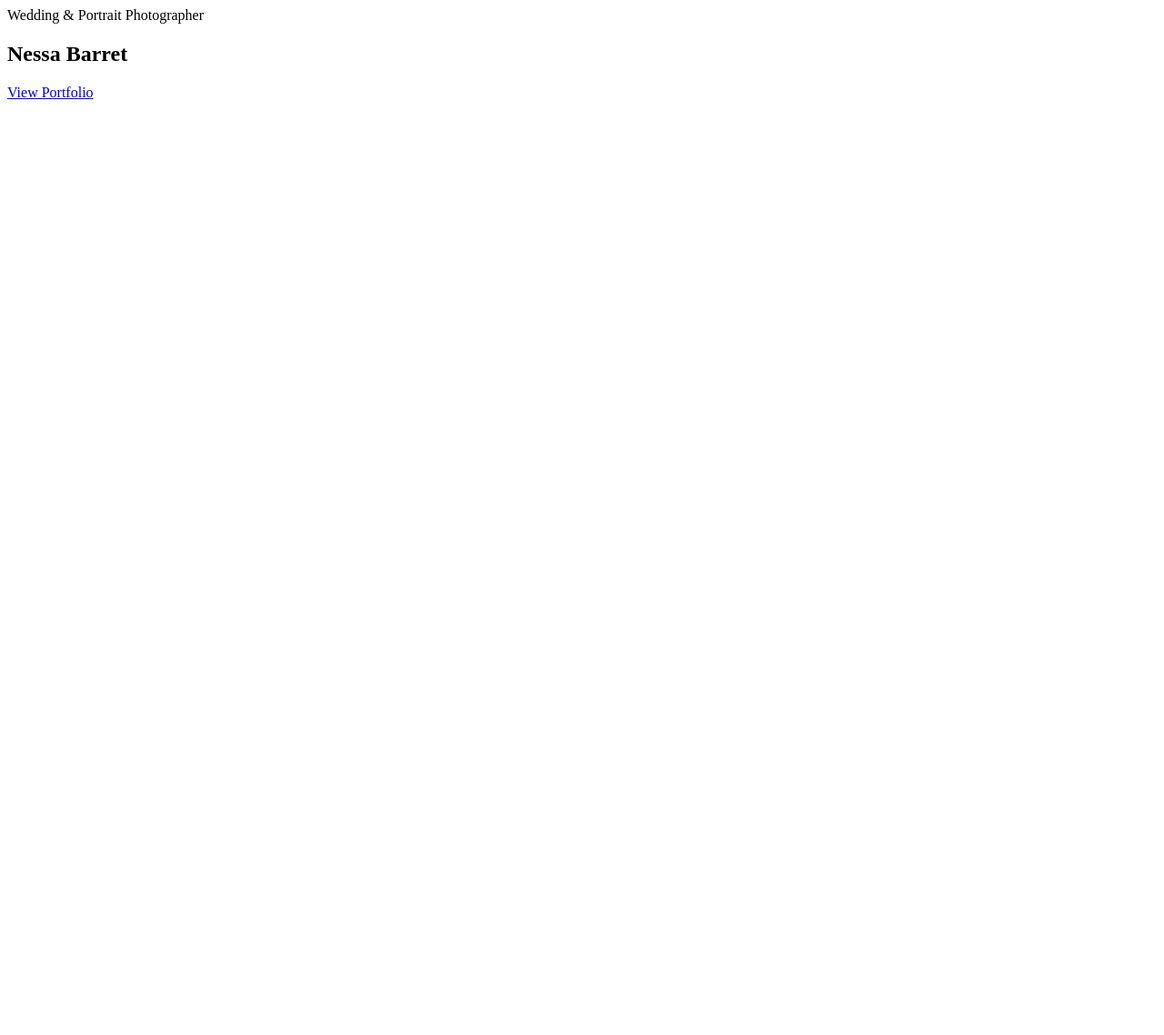
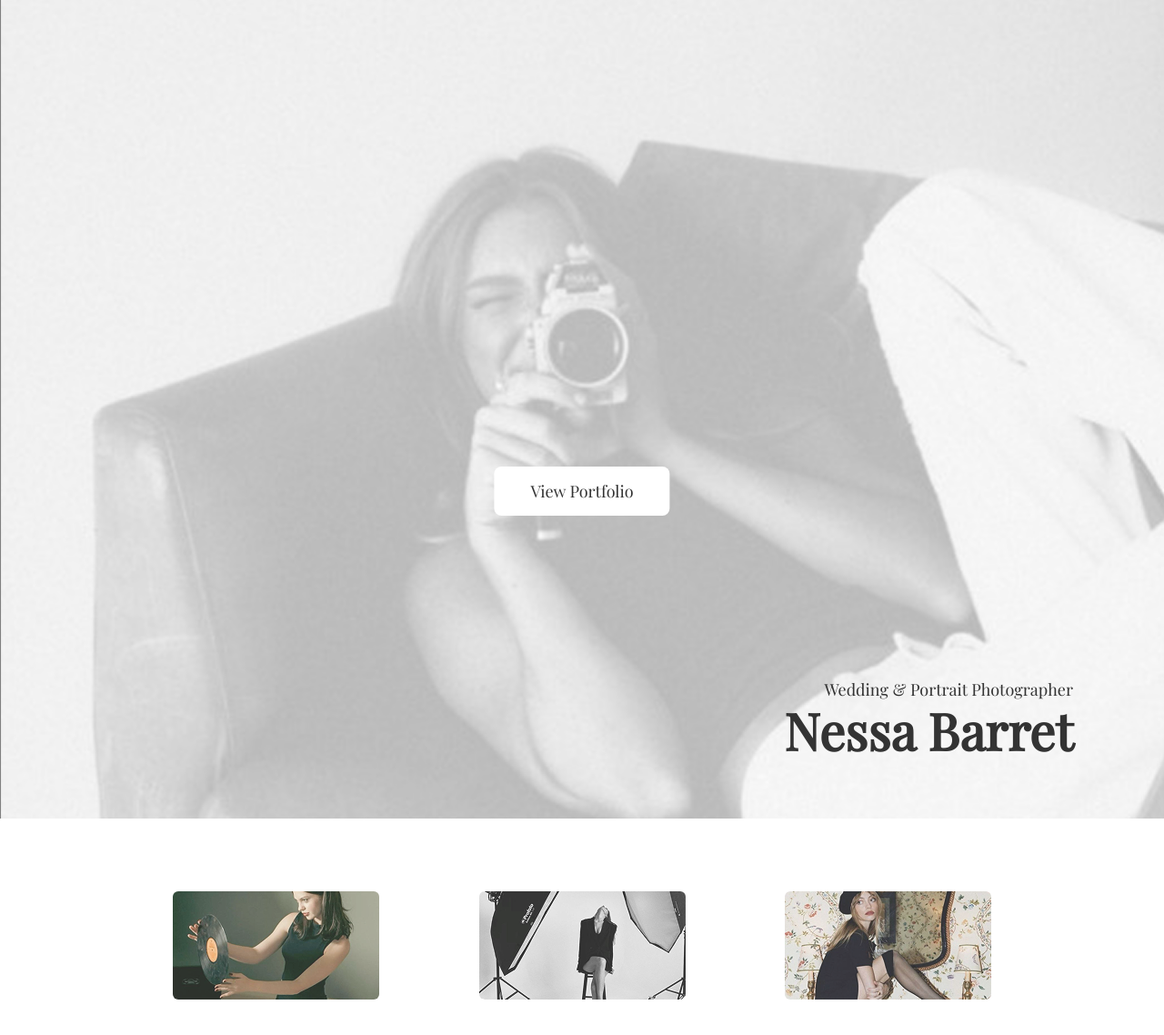
Before and after one commit to DaryaIvanenko/PhotoPortfolio, a website: page index.html in a window 1280 px wide. Shown: the whole page at 91% size. Before the commit the page ends 800 px from the top, so only its background shows below. Drawn offline with nearby package versions, Linux system fonts and the light colour scheme.

Commit message:
add hp styles 2

```diff
--- a/css/style.css
+++ b/css/style.css
@@ -1,8 +1,11 @@
-
 * {
   box-sizing: border-box;
   margin: 0;
   padding: 0;
+}
+
+html {
+  scroll-behavior: smooth;
 }
 
 body {
@@ -11,90 +14,86 @@ body {
   color: #333333;
 }
 
-
-
+/* ===== HERO ===== */
 
 .hero {
+  position: relative;
   height: 900px;
-  background: url("ph.jpg") center/cover no-repeat;
-  display: flex;
-  flex-direction: column;
-  justify-content: center;
-  align-items: center;
-  text-align: center;
-  position: relative;
+  background: url("../images/ph1.png") center/cover no-repeat;
 }
 
-.hero-overlay {
+/* затемнение */
+.hero::after {
+  content: "";
   position: absolute;
   inset: 0;
-  background: rgba(255, 255, 255, 0.4);
+  background: rgba(255,255,255,0.5);
 }
 
-.hero-content {
-  position: relative;
+/* Заголовок */
+.hero-title {
+  position: absolute;
+  right: 100px;
+  bottom: 60px;
+  font-size: 56px;
   z-index: 2;
 }
 
+/* Подзаголовок */
 .hero-subtitle {
+  position: absolute;
+  right: 100px;
+  bottom: 130px;
   font-size: 18px;
-  line-height: 24px;
-  margin-bottom: 10px;
+  z-index: 2;
 }
 
-.hero-title {
-  font-size: 56px;
-  line-height: 75px;
-  margin-bottom: 30px;
-}
-
+/* Кнопка */
 .hero-btn {
-  display: inline-block;
+  position: absolute;
+  top: 60%;
+  left: 50%;
+  transform: translate(-50%, -50%);
   padding: 15px 40px;
-  background: #333333;
-  color: #ffffff;
+  background: white;
+  border-radius: 8px;
   text-decoration: none;
-  border-radius: 8px;
+  color: #333;
   font-size: 18px;
+  z-index: 2;
   transition: 0.3s ease;
 }
 
 .hero-btn:hover {
-  background: #000000;
+  background: #333;
+  color: white;
 }
 
-
+/* ===== PORTFOLIO ===== */
 
 .portfolio {
-  padding: 100px 0;
+  width: 900px;
+  margin: 80px auto;
   display: flex;
-  justify-content: center;
-}
-
-.portfolio-grid {
-  width: 900px;
-  display: grid;
-  grid-template-columns: repeat(3, 1fr);
-  gap: 30px;
+  justify-content: space-between;
 }
 
 .portfolio-item {
+  width: 227px;
   height: 119px;
   background-size: cover;
   background-position: center;
   border-radius: 6px;
 }
 
-
-
 .portfolio-item:nth-child(1) {
-  background-image: url("ph1.jpg");
+  background-image: url("../images/ph4.png");
 }
 
 .portfolio-item:nth-child(2) {
-  background-image: url("ph2.jpg");
+  background-image: url("../images/ph5.png");
 }
 
 .portfolio-item:nth-child(3) {
-  background-image: url("ph3.jpg");
+  background-image: url("../images/ph6.png");
 }
--- a/index.html
+++ b/index.html
@@ -1,16 +1,33 @@
+<!DOCTYPE html>
+<html lang="ru">
+<head>
+  <meta charset="UTF-8">
+  <meta name="viewport" content="width=device-width, initial-scale=1.0">
+  <title>Nessa Barret</title>
+
+  <!-- Google Font -->
+  <link href="https://fonts.googleapis.com/css2?family=Playfair+Display:wght@400&display=swap" rel="stylesheet">
+
+  <!-- Подключение CSS (из папки css) -->
+  <link rel="stylesheet" href="css/style.css">
+</head>
+
+<body>
+
 <section class="hero">
-  <div class="hero-overlay"></div>
-  <div class="hero-content">
-    <p class="hero-subtitle">Wedding & Portrait Photographer</p>
-    <h1 class="hero-title">Nessa Barret</h1>
-    <a href="#" class="hero-btn">View Portfolio</a>
-  </div>
+  <p class="hero-subtitle">Wedding & Portrait Photographer</p>
+  <h1 class="hero-title">Nessa Barret</h1>
+  <a href="#portfolio" class="hero-btn">View Portfolio</a>
 </section>
 
-<section class="portfolio">
-  <div class="portfolio-grid">
-    <div class="portfolio-item"></div>
-    <div class="portfolio-item"></div>
-    <div class="portfolio-item"></div>
-  </div>
+<section class="portfolio" id="portfolio">
+  <div class="portfolio-item"></div>
+  <div class="portfolio-item"></div>
+  <div class="portfolio-item"></div>
 </section>
+
+<!-- Подключение JS -->
+<script src="js/script.js"></script>
+
+</body>
+</html>
```
Also changed, not shown: images/ph1.png (renamed from images/Rectangle 1.png), images/ph4.png (renamed from images/Rectangle 4.png), images/ph5.png (renamed from images/Rectangle 5.png), images/ph6.png (renamed from images/Rectangle 6.png).
